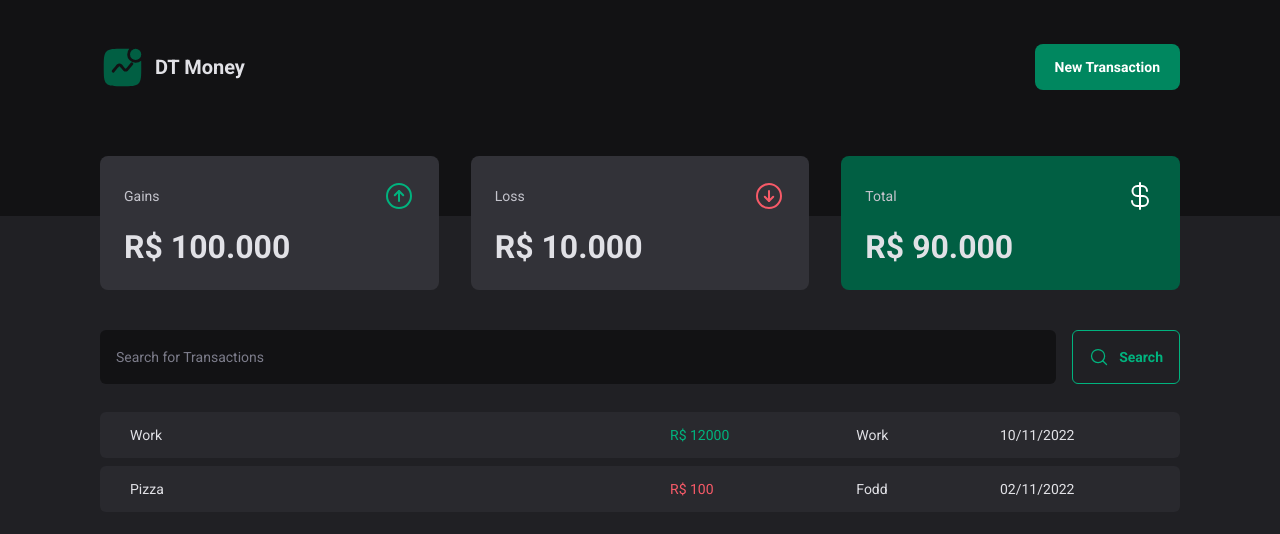
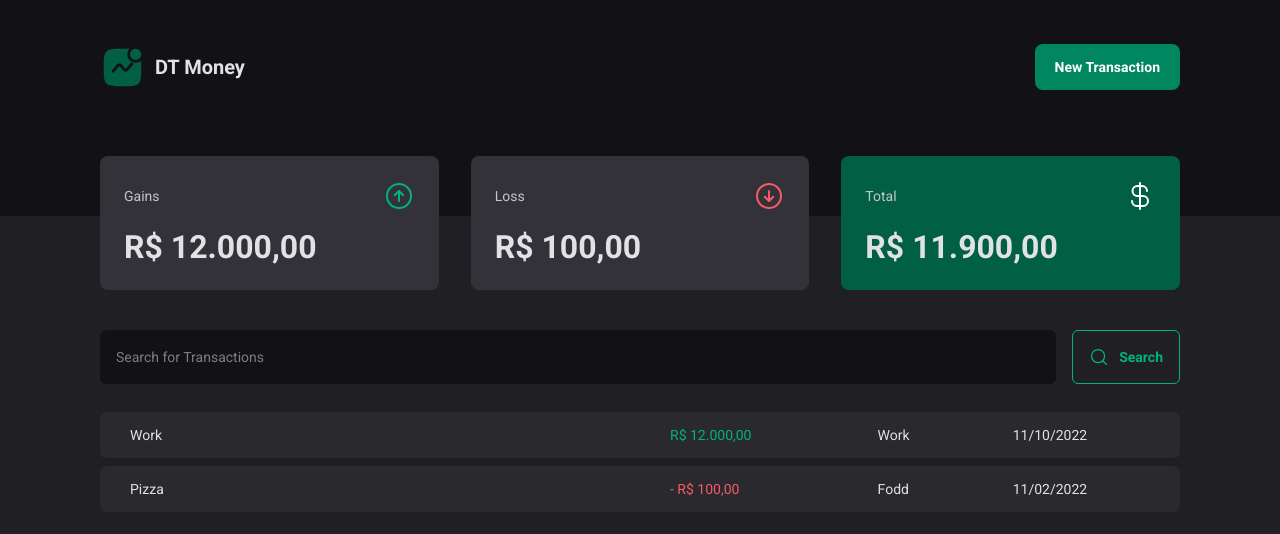
Before and after one commit to Prattiz/DT-Money, a React (Vite) app: page / in a window 1280 px wide. Shown: the top 534 px of the page. Built offline with nearby package versions, Linux system fonts and the light colour scheme; data requests are answered from the project's data file.

Commit message:
FORMAT VALUES

```diff
--- a/src/components/Summary/index.tsx
+++ b/src/components/Summary/index.tsx
@@ -1,9 +1,31 @@
 import { ArrowCircleUp, ArrowCircleDown, CurrencyDollar } from "phosphor-react";
 import { Container, Card } from "./styles";
+import { useContext } from "react";
+import { TrasactionContext } from "../../context/context";
+import { priceFormater } from "../../utils/formater";
 
 
 
 export function Summary() {
+
+    const { transactions } = useContext(TrasactionContext);
+
+    const summary = transactions.reduce((acc, transactions) =>
+    {
+        if(transactions.type === 'income') {
+            acc.income += transactions.price
+            acc.total += transactions.price
+        } else{
+            acc.outcome += transactions.price
+            acc.total -= transactions.price
+        }
+        return acc
+    },
+    {
+        'income': 0,
+        'outcome': 0,
+        'total':0
+    })
 
   return (
     <Container>
@@ -13,7 +35,7 @@ export function Summary() {
                 <ArrowCircleUp size={32} color="#00B37E"/>
             </header>
 
-            <strong>R$ 100.000</strong>
+            <strong>{priceFormater.format(summary.income)}</strong>
         </Card>
 
         <Card>
@@ -22,7 +44,7 @@ export function Summary() {
                 <ArrowCircleDown size={32} color="#F75A68"/>
             </header>
 
-            <strong>R$ 10.000</strong>
+            <strong>{priceFormater.format(summary.outcome)}</strong>
         </Card>
 
         <Card>
@@ -30,7 +52,7 @@ export function Summary() {
                 <span>Total</span>
                 <CurrencyDollar size={32} color="#fff"/>
             </header>
-            <strong>R$ 90.000</strong>
+            <strong>{priceFormater.format(summary.total)}</strong>
         </Card>
     </Container>
   )
--- a/src/page/index.tsx
+++ b/src/page/index.tsx
@@ -5,6 +5,7 @@ import { SearchForm } from "./components/SearchForm";
 import { TrasactionContext } from "../context/context";
 
 import { Container, Trasaction, Price } from "./styles";
+import { dateFormater, priceFormater } from "../utils/formater";
 
 
 
@@ -31,12 +32,13 @@ export function Home() {
 
                   <td>
                     <Price variant={transactions.type}>
-                    R$ {transactions.price}
+                    {transactions.type === "outcome" && '- '}
+                    {priceFormater.format(transactions.price)}
                     </Price>
                   </td>
 
                   <td>{transactions.category}</td>
-                  <td>{transactions.createdAt}</td>
+                  <td>{dateFormater.format(new Date(transactions.createdAt))}</td>
                 </tr>
               )
               })
--- /dev/null
+++ b/src/utils/formater.ts
@@ -0,0 +1,6 @@
+export const dateFormater = new Intl.DateTimeFormat('pt-br');
+
+export const priceFormater = new Intl.NumberFormat('pt-br', {
+    style: 'currency',
+    currency: 'BRL'
+});
```
